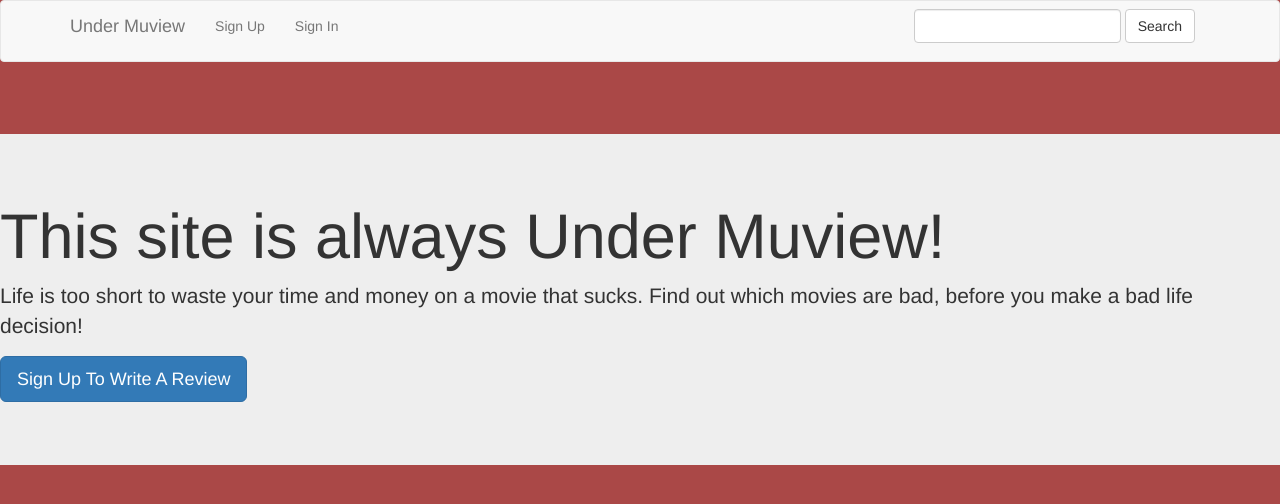
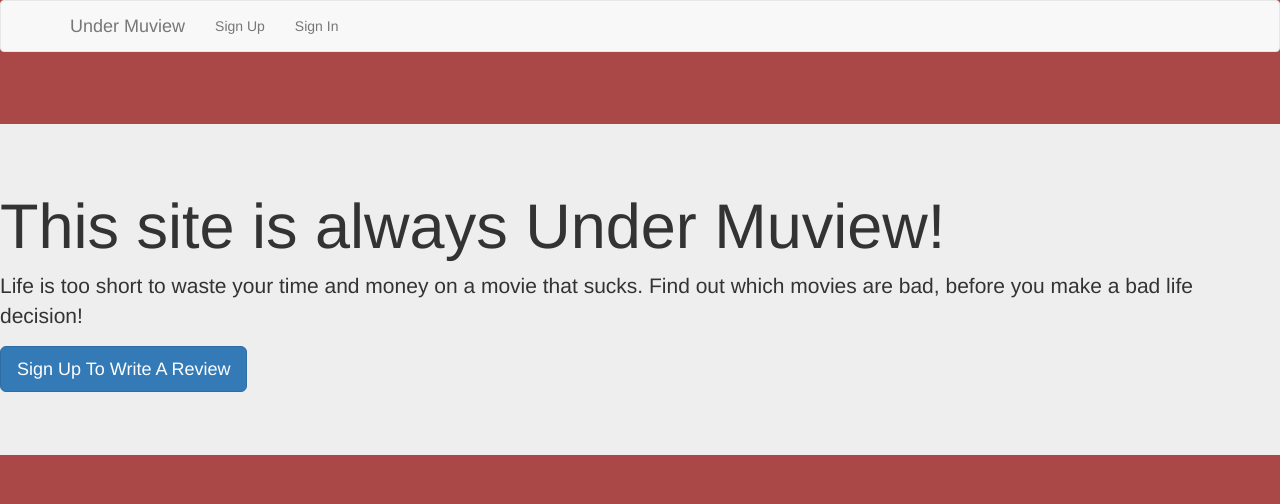
Before and after one commit to Apex-Code/under-muview, a Rails app: page /movies in a window 1280 px wide. Shown: the top 504 px of the page. Run offline with Rails 7, Linux system fonts and the light colour scheme; data that the repository does not hold is empty; style sheets or scripts are compiled from the project's sources; parts of the project's set-up code (start-up, migrations or seed data) failed here and were passed over; some libraries are stand-ins or nearby versions.

Commit message:
remove search, add in upgrade to app

```diff
--- a/app/controllers/movies_controller.rb
+++ b/app/controllers/movies_controller.rb
@@ -1,16 +1,8 @@
 class MoviesController < ApplicationController
 
   before_action :find_movie, except: [:index, :new, :create]
-  before_action :authenticate_user!, except: [:index, :show, :search]
+  before_action :authenticate_user!, except: [:index, :show]
 
-
-  def search
-    if params[:search].present?
-      @movies = Movie.search(params[:search])
-    else
-      @movies = Movie.all
-    end
-  end
 
   def index
   	@movies = Movie.all.order("created_at DESC")
--- a/app/models/movie.rb
+++ b/app/models/movie.rb
@@ -1,5 +1,5 @@
 class Movie < ApplicationRecord
-  searchkick
+
   belongs_to :user
   has_attached_file :image, styles: { medium: "400x600#" }
   validates_attachment_content_type :image, content_type: /\Aimage\/.*\Z/
--- a/app/views/layouts/_header.html.erb
+++ b/app/views/layouts/_header.html.erb
@@ -25,15 +25,7 @@
           <li><%= link_to "Sign Up", new_user_registration_path, class: "active" %></li>
           <li><%= link_to "Sign In", new_user_session_path, class: "active" %></li>
       </ul>
-      <% end %>
-
-          <%= form_tag search_movies_path, method: :get, class: "navbar-form navbar-right", role: "search" do %>
-        <p>
-          <%= text_field_tag :search, params[:search], class: "form-control" %>
-          <%= submit_tag "Search", name: nil, class: "btn btn-default" %>
-        </p>
-      <% end %>
-
+     <% end %>
     </div><!-- /.navbar-collapse -->
   </div><!-- /.container-fluid -->
 </nav>
```
